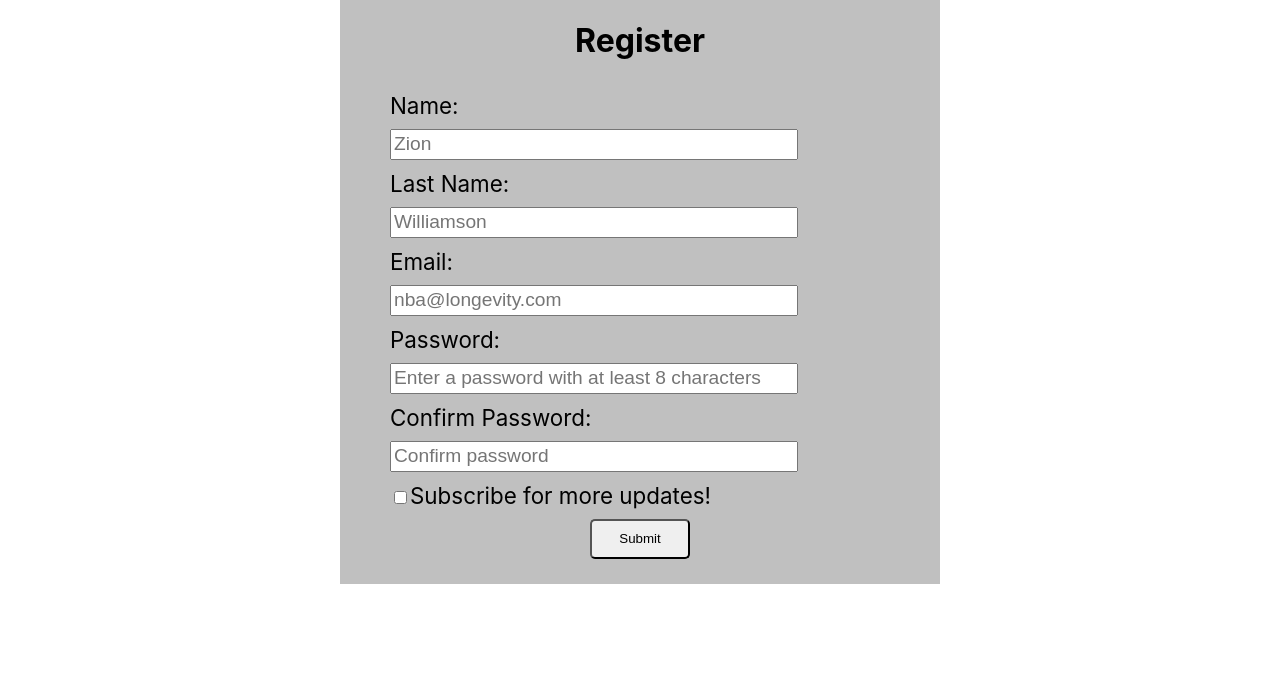
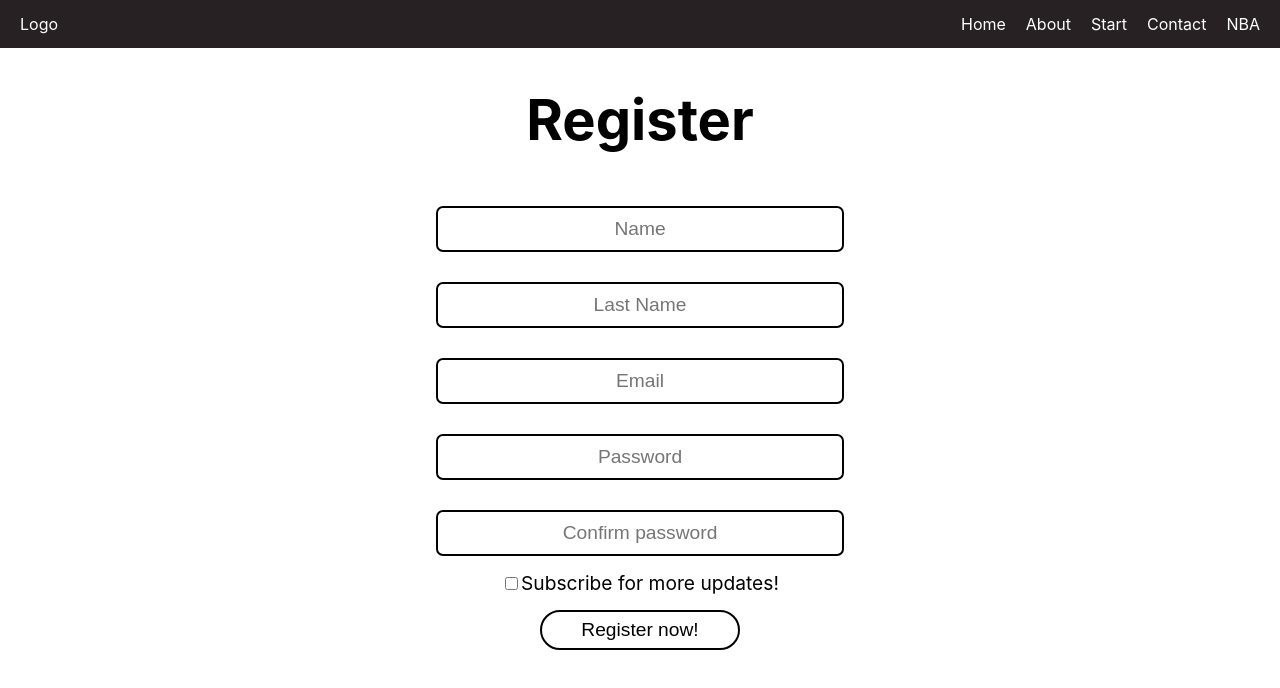
Before and after one commit to NBA-Career-Longevity-Predictor/FrontEnd, a React (Create React App) app in the folder nba-register-page/: page / in a window 1280 px wide. Shown: the top 688 px of the page. Built offline with nearby package versions, Linux system fonts and the light colour scheme.

Commit message:
matched styling with login page + added navigation

```diff
--- a/nba-register-page/src/App.js
+++ b/nba-register-page/src/App.js
@@ -1,9 +1,11 @@
 import React from 'react';
+import NavBar from './components/navigation'
 import Register from './components/register'
 
 function App() {
   return (
     <div className="App">
+     <NavBar />
      <Register />
     </div>
   );
--- /dev/null
+++ b/nba-register-page/src/components/navigation.js
@@ -0,0 +1,58 @@
+import React from "react";
+import styled from "styled-components";
+
+const Nav = styled.nav `
+    width: 100%;
+    height: 6vh;
+    z-index: 999;
+    background-color: #272123;
+    display: flex;
+    flex-direction: row;
+    font-size: 16px;
+`
+const NavLogo = styled.div `
+    display: flex;
+    align-items: center;
+    width: auto;
+`
+const Logo = styled.p `
+    color: white;
+    margin: 0 20px;
+`
+const NavLinks = styled.div `
+    display: flex;
+    flex-direction: row;
+    justify-content: flex-end;
+    align-items: center;
+    width: 100%;
+`
+const Link = styled.a `
+    margin-right: 20px;
+    text-decoration: none;
+    color: white;
+    -webkit-transition-duration: 0.7s;
+    transition-duration: 0.7s;
+    &:hover {
+        letter-spacing: 1px;
+        cursor: pointer;
+    }
+`
+
+
+function NavBar(){
+    return(
+        <Nav>
+        <NavLogo>
+            <Logo>Logo</Logo>
+        </NavLogo>
+        <NavLinks>
+            <Link href="#">Home</Link>
+            <Link href="#">About</Link>
+            <Link href="#">Start</Link>
+            <Link href="#">Contact</Link>
+            <Link href="#">NBA</Link>
+        </NavLinks>
+        </Nav>
+    )
+}
+export default NavBar;
--- a/nba-register-page/src/components/register.js
+++ b/nba-register-page/src/components/register.js
@@ -1,72 +1,90 @@
 import React from 'react';
 import styled from 'styled-components';
-// import { Button, Form, FormGroup, Label, Input } from 'reactstrap';
 
 const Form = styled.div `
     width: 600px;
     margin: 0 auto;
-    background-color: silver;
     display: flex;
     flex-direction: column;
     align-items: center;
 `
 const Title = styled.h1 `
+    width: 410px;
+    text-align: center;
+    font-size: 3.5rem;
 `
 const FormGroup = styled.div `
-    width: 500px;
+    width: 400px;
     margin: 0 auto;
+    display: flex;
+    flex-direction: column;
+    align-items: center;
+    justify-content: center;
 `
 const Label = styled.p `
-    width: auto;
-    margin: 10px 0;
-    font-size: 1.4rem;
+    width: 100%;
+    margin: 0 auto;
+    text-align: center;
+    font-size: 1.2rem;
 `
 const Input = styled.input `
-    width: 80%;
-    height: 25px;
+    width: 400px;
+    height: 2.5rem;
     font-size: 1.2rem;
+    margin: 15px 0;
+    border-radius: 7px;
+    border: 2px solid black;
+    text-align: center;
+    transition: 0.2s ease-in;
+    &:hover{
+        color: white;
+        background: black;
+    }
 `
 const Checkbox = styled.input `
 
 `
 const Button = styled.button `
-    margin-bottom: 25px;
-    width: 100px;
+    width: 50%;
     height: 40px;
-    border-radius: 5px;
+    border: 2px solid black;
+    border-radius: 20px;
+    font-size: 1.2rem;
+    margin: auto;
+    max-height: 100%;
+    max-width: 100%;
+    transition: 0.2 s ease-in;
+    margin-top: 15px;
+    background: white;
+
+    &:hover{
+      color: white;
+      background: black;
+    }
 `
 export default class Example extends React.Component {
   render() {
     return (
       <Form>
-        <Title>Register</Title>
         <FormGroup>
-          <Label for="exampleEmail">Name: </Label>
-          <Input type="input" name="name" id="name" placeholder="Zion" />
-        </FormGroup>
-        <FormGroup>
-          <Label for="exampleEmail">Last Name: </Label>
-          <Input type="input" name="lastName" id="lastName" placeholder="Williamson" />
-        </FormGroup>
-        <FormGroup>
-          <Label for="exampleEmail">Email: </Label>
-          <Input type="email" name="email" id="email" placeholder="nba@longevity.com" />
-        </FormGroup>
-        <FormGroup>
-          <Label for="examplePassword">Password: </Label>
-          <Input type="password" name="password" id="password" placeholder="Enter a password with at least 8 characters" />
-        </FormGroup>
-        <FormGroup>
-          <Label for="examplePassword">Confirm Password: </Label>
+          <Title>Register</Title>
+          <Input type="input" name="name" id="name" placeholder="Name" />
+
+          <Input type="input" name="lastName" id="lastName" placeholder="Last Name" />
+
+          <Input type="email" name="email" id="email" placeholder="Email" />
+
+          <Input type="password" name="password" id="password" placeholder="Password" />
+
           <Input type="password" name="password" id="confirm" placeholder="Confirm password" />
-        </FormGroup>
-        <FormGroup check>
+
+
           <Label check>
             <Checkbox type="checkbox" />
             Subscribe for more updates!
           </Label>
+          <Button>Register now!</Button>
         </FormGroup>
-        <Button>Submit</Button>
       </Form>
     );
   }
```
